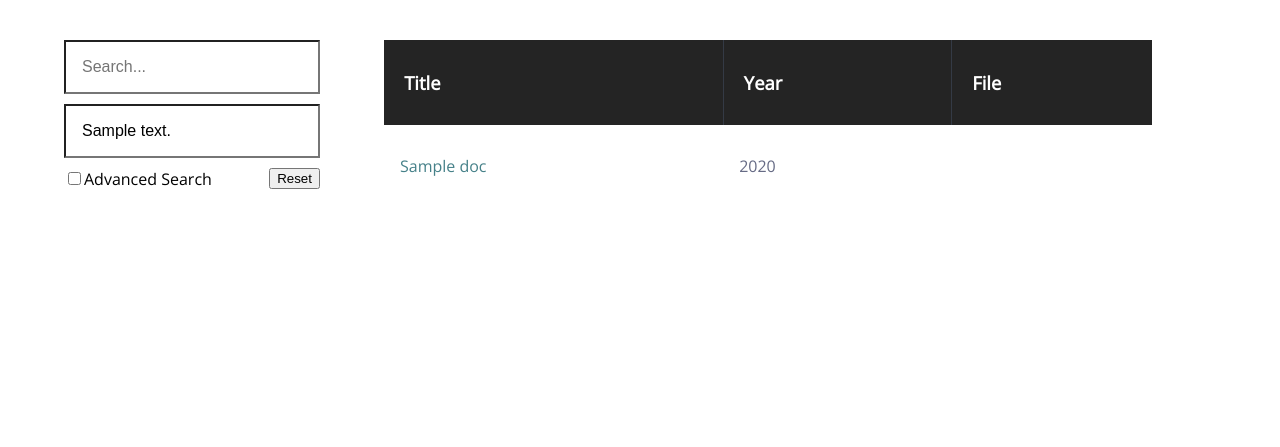
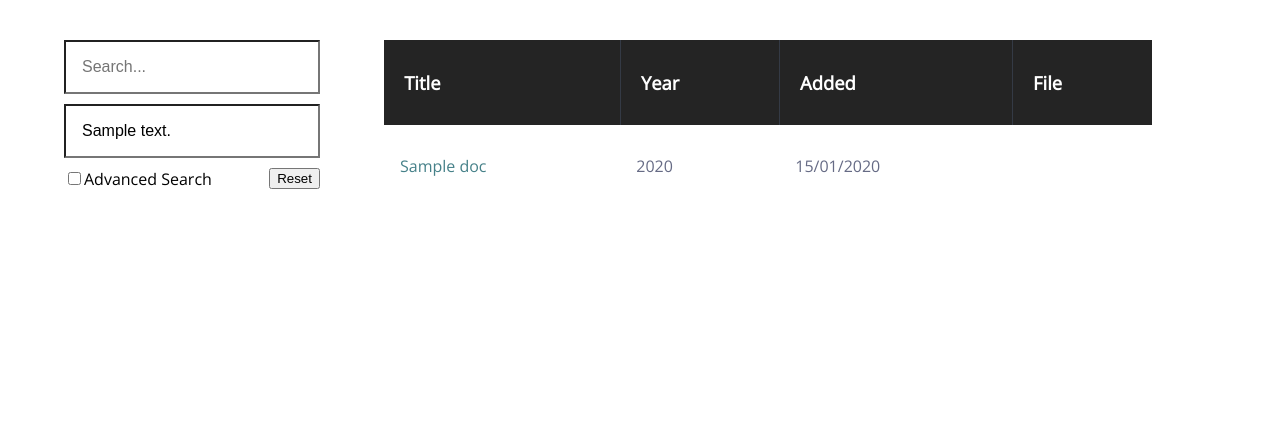
Before and after one commit to SageRalph/search-mendeley, a Flask app: template templates/library.html in a window 1280 px wide. Shown: the part 183-630 px from the top of the page. Run offline with Flask 2, Linux system fonts and the light colour scheme; the template is opened without the code that fills it: most values are stand-ins (such as "Sample title", 1, 10 or a date in 2020); parts of the project's set-up code (start-up, migrations or seed data) failed here and were passed over.

Commit message:
Date added

```diff
--- a/templates/library.html
+++ b/templates/library.html
@@ -38,7 +38,8 @@
         <thead>
             <th>Title</th>
             <th>Year</th>
-            <th>File</th>
+            <th>Added</th>
+            <th class="sorttable_nosort">File</th>
         </thead>
         <tbody>
             {% for doc in docs %}
@@ -49,6 +50,10 @@
 
                 <td>
                     {% if doc.year %} {{doc.year}} {% endif %}
+                </td>
+
+                <td>
+                    {% if doc.created %} {{doc.created.strftime('%d/%m/%Y')}} {% endif %}
                 </td>
 
                 <td>
```
